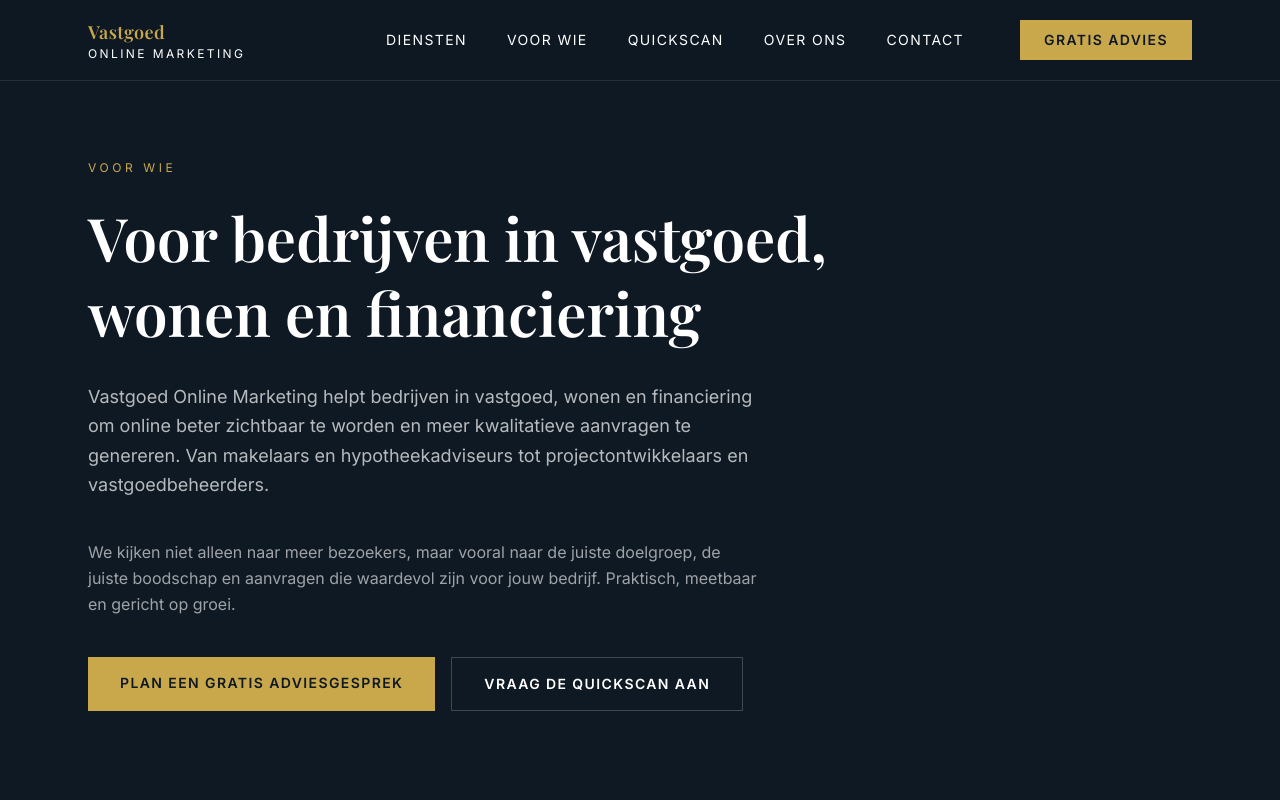
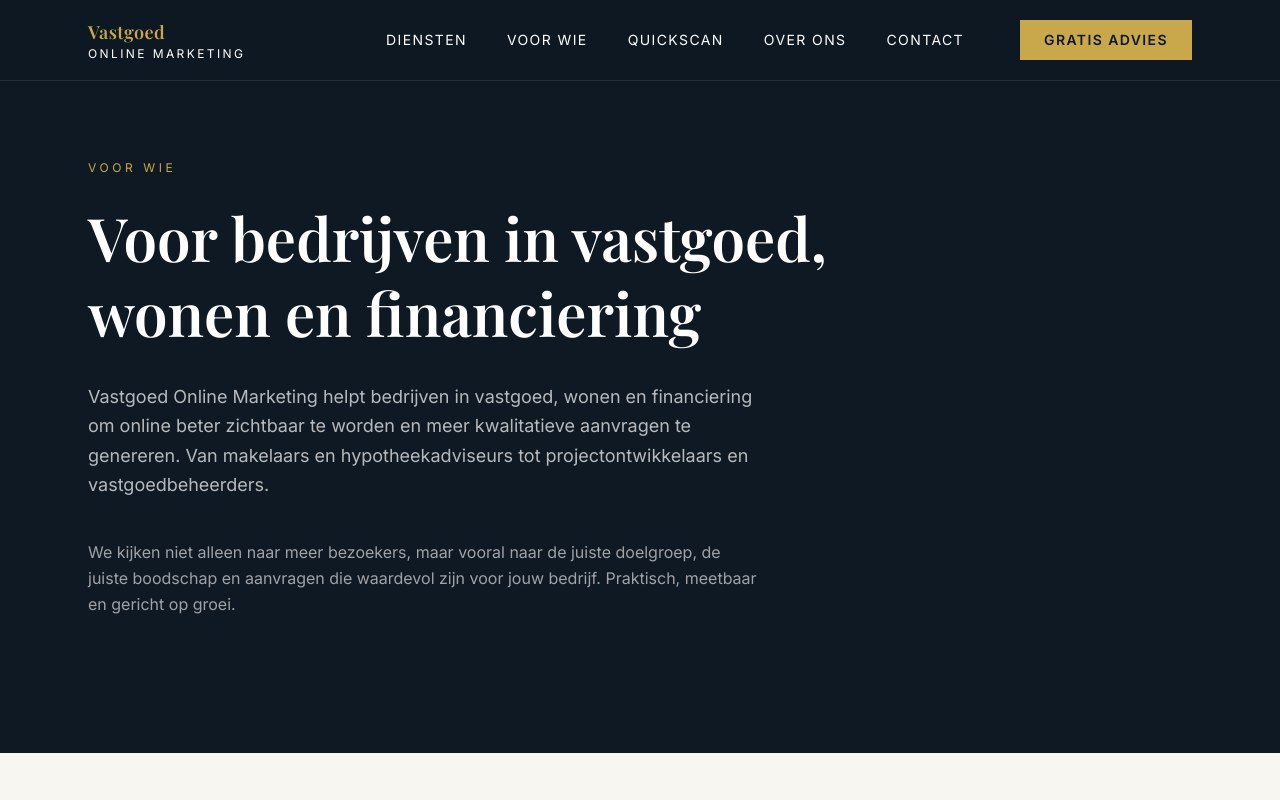
Before and after one commit to jaspermontagnadigital/vastgoedonlinemarketing, a Next.js app: page /voor-wie in a window 1280 px wide. Shown: the top 800 px of the page. Built offline with nearby package versions, Linux system fonts and the light colour scheme; a web font is replaced by a local one.

Commit message:
ctas verwijderd uit hero voor wie pagina

```diff
--- a/src/app/voor-wie/page.tsx
+++ b/src/app/voor-wie/page.tsx
@@ -156,14 +156,6 @@ export default function VoorWiePage() {
             <p className="text-white/60 max-w-2xl leading-relaxed mb-10">
               We kijken niet alleen naar meer bezoekers, maar vooral naar de juiste doelgroep, de juiste boodschap en aanvragen die waardevol zijn voor jouw bedrijf. Praktisch, meetbaar en gericht op groei.
             </p>
-            <div className="flex flex-col sm:flex-row gap-4">
-              <Link href="/contact" className="px-8 py-4 bg-[var(--color-gold)] text-[var(--color-navy)] font-semibold tracking-widest uppercase text-sm hover:bg-[var(--color-gold-light)] transition-colors text-center">
-                Plan een gratis adviesgesprek
-              </Link>
-              <Link href="/quickscan" className="px-8 py-4 border border-white/20 text-white font-semibold tracking-widest uppercase text-sm hover:border-[var(--color-gold)] hover:text-[var(--color-gold)] transition-colors text-center">
-                Vraag de quickscan aan
-              </Link>
-            </div>
           </div>
         </section>
 
```
